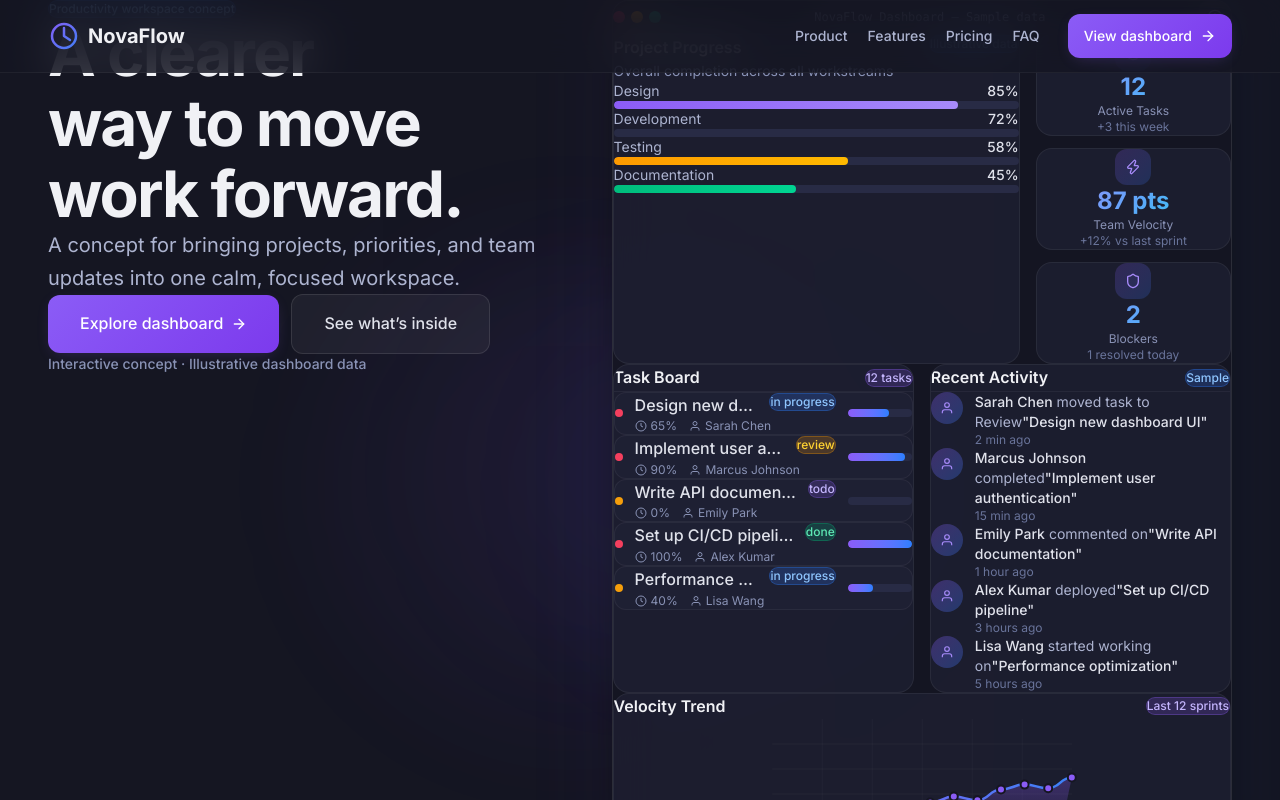
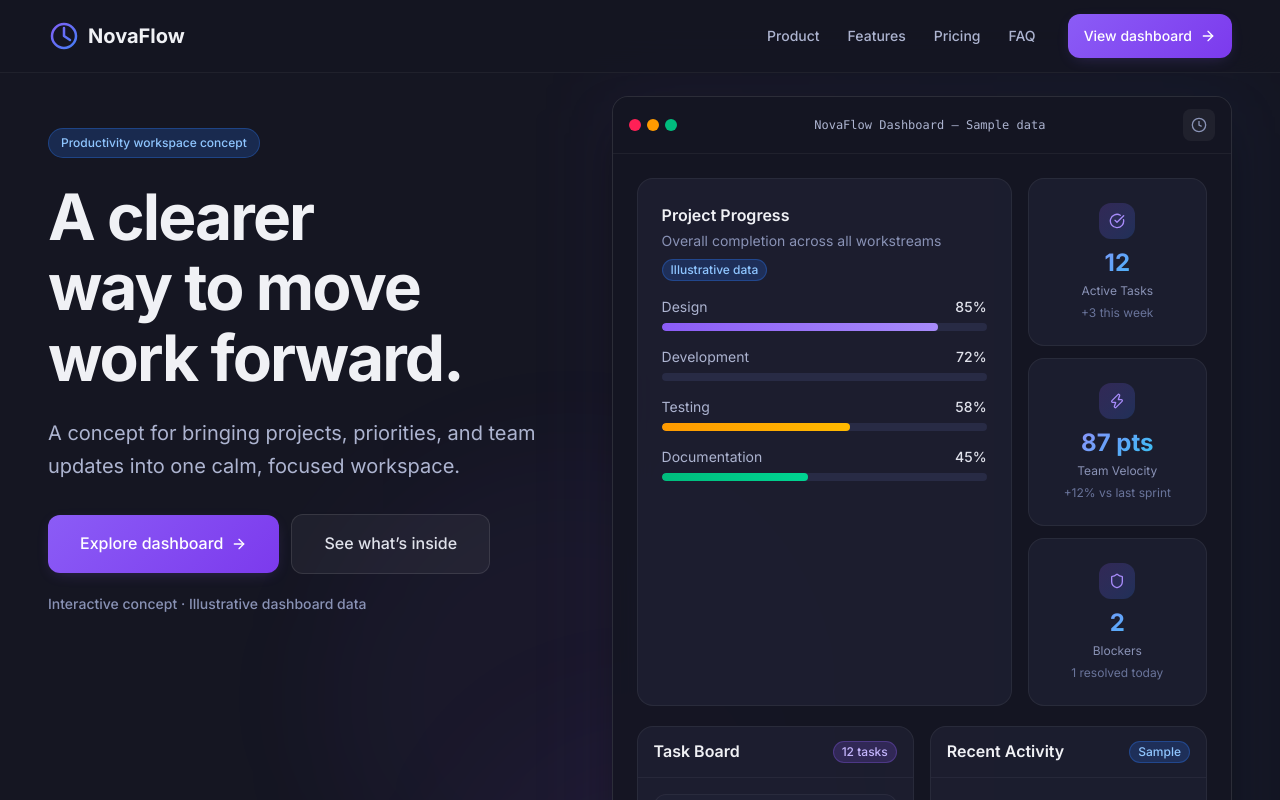
Before and after one commit to kunalsontakke9850/novaflow-landing-page, a React (Vite) app: page / in a window 1280 px wide. Shown: the top 800 px of the page. Built offline with nearby package versions, Linux system fonts and the light colour scheme.

Commit message:
Fix NovaFlow layout reset and preview spacing

```diff
--- a/src/components/sections/Hero.tsx
+++ b/src/components/sections/Hero.tsx
@@ -285,14 +285,6 @@ function DashboardPreview() {
                           </span>
                         </div>
                       </div>
-                      <div className="hidden h-2 w-16 flex-shrink-0 overflow-hidden rounded-full bg-navy-800 sm:block">
-                        <motion.div
-                          initial={{ width: 0 }}
-                          animate={{ width: `${task.progress}%` }}
-                          transition={{ duration: 0.8, delay: 0.8 }}
-                          className="h-full rounded-full bg-gradient-to-r from-violet-500 to-blue-500"
-                        />
-                      </div>
                     </motion.div>
                   ))}
                 </div>
--- a/src/index.css
+++ b/src/index.css
@@ -77,10 +77,12 @@
   }
 }
 
-* {
-  box-sizing: border-box;
-  margin: 0;
-  padding: 0;
+@layer base {
+  * {
+    box-sizing: border-box;
+    margin: 0;
+    padding: 0;
+  }
 }
 
 html {
```
